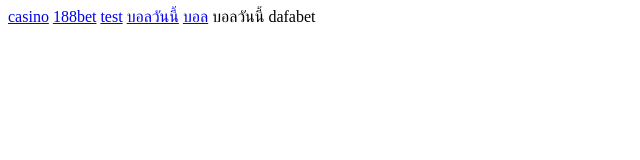
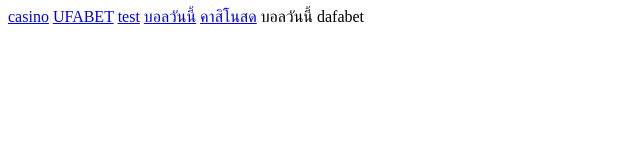
Before and after one commit to pee4455/ersrsee, a plain HTML site: page index.html in a window 1280 px wide. Shown: the whole page, without its empty margins (0-640 px from the left). Drawn offline with Linux system fonts and the light colour scheme.

Commit message:
Update index.html

```diff
--- a/index.html
+++ b/index.html
@@ -7,10 +7,10 @@
 </head>
 <body>
     <a href="https://github.com/">casino</a>
-    <a href="https://www.foodpanda.co.th/">188bet</a>
+    <a href="https://www.foodpanda.co.th/">UFABET</a>
     <a href="https://www.casino.org/th-th/">test</a>
     <a href="https://www.kapook.com/">บอลวันนี้</a>
-    <a href="https://www.facebook.com/">บอล</a>
+    <a href="https://www.facebook.com/">คาสิโนสด</a>
     บอลวันนี้
     dafabet
 </body>
```
